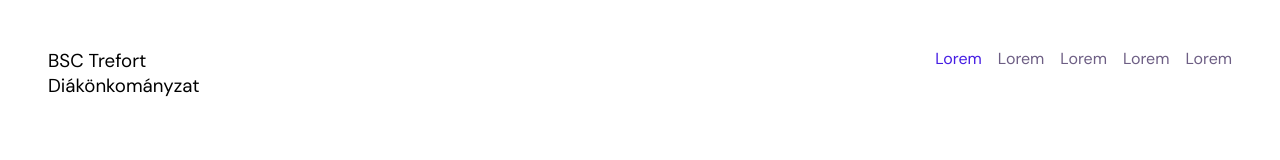
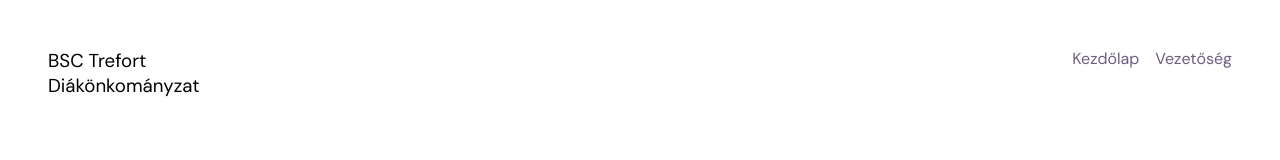
Before and after one commit to Trefort-Dok/page, a Nuxt app: page / in a window 1280 px wide. Shown: the top 160 px of the page. Built offline with nearby package versions, Linux system fonts and the light colour scheme.

Commit message:
style: :construction: navbar stuff
technikailag semmi, de dolgozam vele

```diff
--- a/app.vue
+++ b/app.vue
@@ -1,11 +1,18 @@
 <template>
   <Title>Trefort Diákönkormányzat</Title>
   <main>
-    <NavbarComponent />
-    <TitleComponent />
-    <LeaderComponent />
+    <NavbarComponent :nav-items="navbar" />
+    <TitleComponent id="homePage" />
+    <LeaderComponent data-aos="fade-up" id="leaders" />
   </main>
 </template>
+
+<script lang="ts" setup>
+const navbar = [
+  {title: 'Kezdőlap', id: 'homePage'},
+  {title: 'Vezetőség', id: 'leaders'},
+  ]
+</script>
 
 <style scoped>
 main {
@@ -31,6 +38,8 @@ main {
   font-style: normal;
   margin: 0;
   padding: 0;
+
+  scroll-behavior: smooth;
 }
 
 h1 {
@@ -41,12 +50,4 @@ h1 {
   border-radius: 30px;
 }
 
-a {
-  text-decoration: none;
-  color: var(--clr-secondary-purple);
-}
-
-a.active {
-  color: var(--clr-main-purple);
-}
 </style>
--- a/components/NavbarComponent.vue
+++ b/components/NavbarComponent.vue
@@ -4,23 +4,60 @@
             <h3>BSC Trefort <br> Diákönkományzat</h3>
         </div>
         <nav>
-            <a class="active" href="">Lorem</a>
-            <a href="">Lorem</a>
-            <a href="">Lorem</a>
-            <a href="">Lorem</a>
-            <a href="">Lorem</a>
+            <a v-for="item in props.navItems" :key="item.id" :href="'#' + item.id">{{ item.title }}</a>
         </nav>
     </section>
 </template>
+<script lang="ts" setup>
 
+interface NavItem {
+    title: string,
+    id: string
+}
+const props = defineProps({
+    navItems: Array<NavItem>
+})
+</script>
 <style scoped>
-section{
+section {
     display: flex;
     justify-content: space-between;
     padding: 3rem;
 }
-nav{
+
+nav {
     display: flex;
     gap: 1rem;
 }
+
+a {
+    position: relative;
+    text-decoration: none;
+    color: var(--clr-secondary-purple);
+}
+
+a::after {
+    content: '';
+    position: absolute;
+    left: 0px;
+    top: 2ch;
+    width: 100%;
+    height: 3px;
+    transform: scaleX(0);
+    transform-origin: right;
+    background-color: var(--clr-main-purple);
+    transition: transform .3s;
+}
+
+a:hover::after,
+a:focus-within::after {
+    transform: scaleX(1);
+    transform-origin: left;
+}
+
+/* Ez nem működik még most se, de na prioritások XDD */
+a.active {
+    color: var(--clr-main-purple);
+    transform: scaleX(1);
+}
 </style>
```
